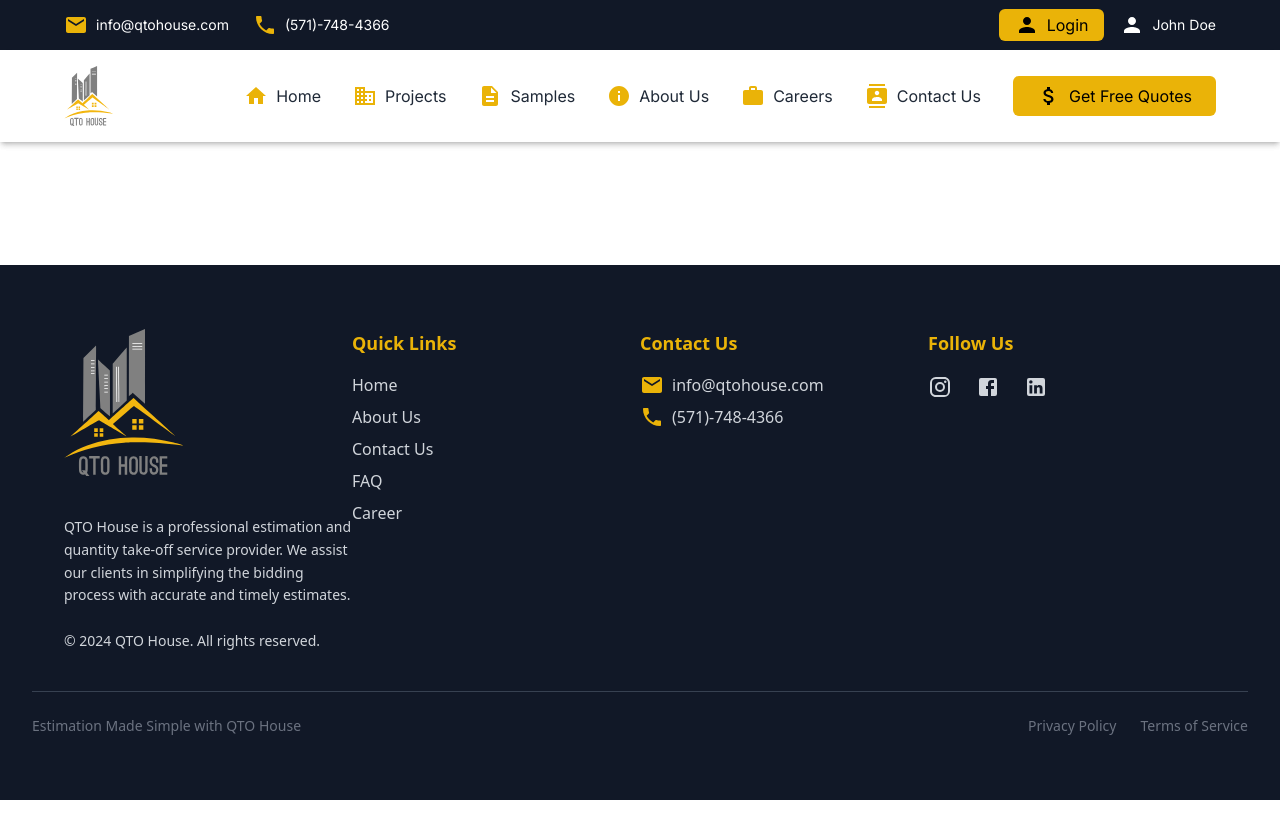
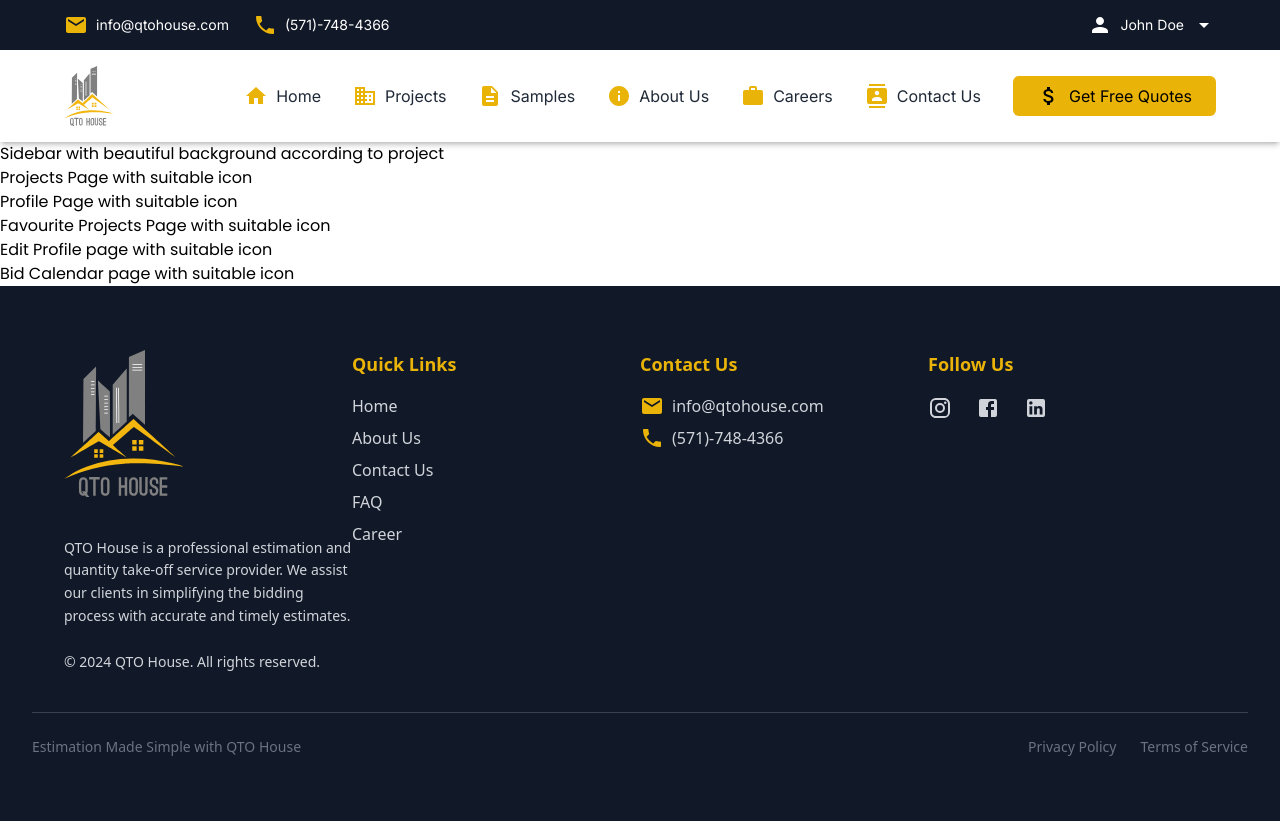
Before and after one commit to Muadeel56/QTO_Solutions_React, a React (Vite) app in the folder qtohouse-official-website/: page /dashboard in a window 1280 px wide. Before the commit the page ends 800 px from the top, so only its background shows below. Built offline with nearby package versions, Linux system fonts and the light colour scheme.

Commit message:
Start Creating Client Dashboard

```diff
--- a/qtohouse-official-website/src/App.jsx
+++ b/qtohouse-official-website/src/App.jsx
@@ -19,6 +19,9 @@ import PlanHolders from "./components/PlanHolders";
 import ImageComponent from "./components/ImagesComponent";
 import QuotePage from "./pages/QuotePage";
 import LoginPage from "./pages/LoginPage";
+import ClientsDashboard from "./pages/UserDashboard";
+import UserProfile from "./pages/UserProfile";
+import UserDashboard from "./pages/UserDashboard";
 
 function App() {
   return (
@@ -50,6 +53,8 @@ function App() {
             <Route path="/qto-video" element={<QtoVideo />} />
             <Route path="/plan-holders" element={<PlanHolders />} />
             <Route path="/images" element={<ImageComponent />} />
+            <Route path="/profile" element={<UserProfile />} />
+            <Route path="/dashboard" element={<UserDashboard />} />
           </Routes>
         </main>
 
--- a/qtohouse-official-website/src/components/Header.jsx
+++ b/qtohouse-official-website/src/components/Header.jsx
@@ -13,10 +13,14 @@ import MenuIcon from "@mui/icons-material/Menu";
 import CloseIcon from "@mui/icons-material/Close";
 import QuoteIcon from "@mui/icons-material/AttachMoney";
 import PersonIcon from "@mui/icons-material/Person";
+import ArrowDropDownIcon from "@mui/icons-material/ArrowDropDown";
+import { Menu, MenuItem } from "@mui/material";
 
 function Header() {
   const [menuOpen, setMenuOpen] = useState(false);
+  const [anchorEl, setAnchorEl] = useState(null);
   const navigate = useNavigate();
+  const isLoggedIn = true; // Assume logged in for demonstration
 
   const handleToggleMenu = () => {
     setMenuOpen(!menuOpen);
@@ -25,6 +29,14 @@ function Header() {
   const handleLoginClick = () => {
     navigate("/login");
     setMenuOpen(false);
+  };
+
+  const handleProfileClick = (event) => {
+    setAnchorEl(event.currentTarget);
+  };
+
+  const handleCloseProfileMenu = () => {
+    setAnchorEl(null);
   };
 
   return (
@@ -58,6 +70,7 @@ function Header() {
         </div>
 
         <div className="hidden sm:flex space-x-4 items-center">
+          {!isLoggedIn ? (
             <button
               onClick={handleLoginClick}
               className="flex items-center space-x-2 bg-yellow-500 text-black px-4 py-1 rounded-md hover:bg-yellow-600 transition-all font-medium shadow-md md:shadow-none"
@@ -65,16 +78,51 @@ function Header() {
               <PersonIcon />
               <p>Login</p>
             </button>
-          <div className="hidden md:flex items-center space-x-2">
+          ) : (
+            <div className="flex items-center space-x-2 relative">
+              <button
+                onClick={handleProfileClick}
+                className="flex items-center space-x-2 text-sm text-white cursor-pointer"
+              >
                 <PersonIcon />
-            <p className="text-sm">John Doe</p>
+                <p>John Doe</p>
+                <ArrowDropDownIcon />
+              </button>
+
+              <Menu
+                anchorEl={anchorEl}
+                open={Boolean(anchorEl)}
+                onClose={handleCloseProfileMenu}
+                className="mt-2"
+              >
+                <MenuItem onClick={handleCloseProfileMenu}>
+                  <Link to="/profile" className="text-black">
+                    My Profile
+                  </Link>
+                </MenuItem>
+                <MenuItem onClick={handleCloseProfileMenu}>
+                  <Link to="/dashboard" className="text-black">
+                    My Dashboard
+                  </Link>
+                </MenuItem>
+                <MenuItem onClick={handleCloseProfileMenu}>
+                  <Link to="/favorites" className="text-black">
+                    My Favorites
+                  </Link>
+                </MenuItem>
+              </Menu>
             </div>
+          )}
         </div>
 
         {/* Hamburger Icon for Mobile */}
         <div className="sm:hidden">
           <button onClick={handleToggleMenu} className="text-white">
-            {menuOpen ? <CloseIcon fontSize="large" /> : <MenuIcon fontSize="large" />}
+            {menuOpen ? (
+              <CloseIcon fontSize="large" />
+            ) : (
+              <MenuIcon fontSize="large" />
+            )}
           </button>
         </div>
       </div>
@@ -155,7 +203,7 @@ function Header() {
           </nav>
 
           {/* Login Button for Mobile View */}
-          {menuOpen && (
+          {menuOpen && !isLoggedIn && (
             <div className="flex flex-col items-center mt-6 sm:hidden">
               <button
                 onClick={handleLoginClick}
--- /dev/null
+++ b/qtohouse-official-website/src/components/UserSidebar/index.jsx
@@ -0,0 +1,16 @@
+import React from 'react'
+
+function UserSidebar() {
+  return (
+    <div>
+        <p>Sidebar with beautiful background according to project</p>
+        <p>Projects Page with suitable icon</p>
+        <p>Profile Page with suitable icon</p>
+        <p>Favourite Projects Page with suitable icon</p>
+        <p>Edit Profile page with suitable icon</p>
+        <p>Bid Calendar page with suitable icon</p>
+    </div>
+  )
+}
+
+export default UserSidebar
--- /dev/null
+++ b/qtohouse-official-website/src/pages/UserDashboard/index.jsx
@@ -0,0 +1,12 @@
+import React from 'react'
+import UserSidebar from '../../components/UserSidebar'
+
+function UserDashboard() {
+  return (
+    <div>
+      <UserSidebar />
+    </div>
+  )
+}
+
+export default UserDashboard
--- /dev/null
+++ b/qtohouse-official-website/src/pages/UserProfile/index.jsx
@@ -0,0 +1,9 @@
+import React from 'react'
+
+function UserProfile() {
+  return (
+    <div>UserProfile</div>
+  )
+}
+
+export default UserProfile
```
Lines whose indentation alone changed are shown as unchanged.
